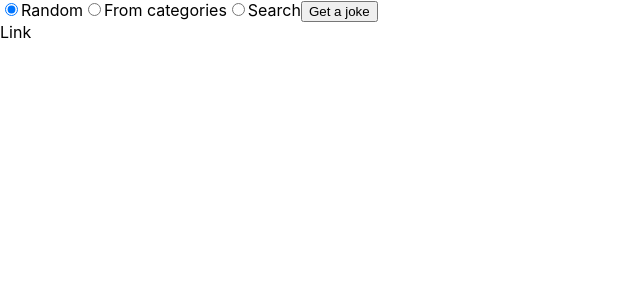
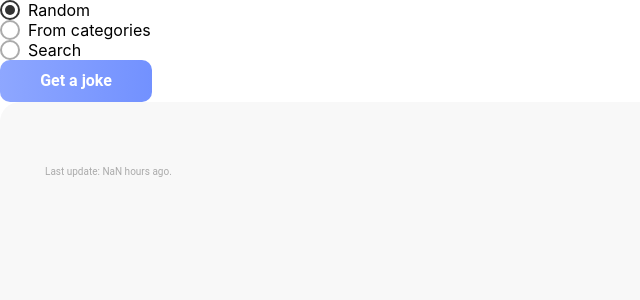
Before and after one commit to kdrshvolia/msi2020-frontend-development-test, a React (Create React App) app: page / in a window 1280 px wide. Shown: the top 300 px of the page, without its empty margins (0-640 px from the left). Built offline with nearby package versions, Linux system fonts and the light colour scheme.

Commit message:
Adds styled components

```diff
--- a/package.json
+++ b/package.json
@@ -9,7 +9,8 @@
     "prop-types": "^15.7.2",
     "react": "^16.13.1",
     "react-dom": "^16.13.1",
-    "react-scripts": "3.4.1"
+    "react-scripts": "3.4.1",
+    "styled-components": "^5.1.0"
   },
   "scripts": {
     "start": "react-scripts start",
--- a/src/components/Button/Button.js
+++ b/src/components/Button/Button.js
@@ -1,14 +1,17 @@
 import React from 'react';
 import PropTypes from 'prop-types';
+import { SearchButton } from './StyledComponents';
 
 const Button = ({ text, onClick }) => {
   const handleClick = () => {
     onClick();
   };
   return (
-    <button type="button" onClick={handleClick}>
-      {text}
-    </button>
+    <div>
+      <SearchButton type="button" onClick={handleClick}>
+        {text}
+      </SearchButton>
+    </div>
   );
 };
 
--- /dev/null
+++ b/src/components/Button/StyledComponents.js
@@ -0,0 +1,18 @@
+import styled, { css } from 'styled-components';
+
+const SearchButton = styled.button`
+  cursor: pointer;
+  width: 152px;
+  height: 42px;
+  background: linear-gradient(92.01deg, #8ea7ff 0%, #7291ff 100%);
+  border-radius: 10px;
+  font-family: Roboto;
+  font-style: normal;
+  font-weight: bold;
+  font-size: 16px;
+  line-height: 22px;
+  color: #ffffff;
+  border: none;
+`;
+
+export { SearchButton };
--- a/src/components/JokeContainer/JokeContainer.js
+++ b/src/components/JokeContainer/JokeContainer.js
@@ -1,14 +1,21 @@
 import React from 'react';
 import PropTypes from 'prop-types';
+import { calculateTimeDifference } from '../../util';
+import { JokeText, JokeWrapper, UpdateInfo } from './StyledComponents';
 
 const JokeContainer = ({ joke }) => {
   return (
-    <div>
-      <a href={joke.url}>Link</a>
-      <div className="joke-text">{joke.value}</div>
-      <div className="category">{joke.categories} </div>
-      <div className="last-update" />
-    </div>
+    <JokeWrapper>
+      <div>
+        <div className="logo" />
+        <a href={joke.url}>{joke.id}</a>
+        <JokeText className="joke-text">{joke.value}</JokeText>
+        <div className="category">{joke.categories} </div>
+        <UpdateInfo className="last-update">
+          Last update: {calculateTimeDifference(Date.parse(joke.updated_at), new Date())} hours ago.
+        </UpdateInfo>
+      </div>
+    </JokeWrapper>
   );
 };
 
--- /dev/null
+++ b/src/components/JokeContainer/StyledComponents.js
@@ -0,0 +1,33 @@
+import styled, { css } from 'styled-components';
+
+const JokeWrapper = styled.div`
+  width: 680px;
+  height: 225px;
+  background: #f8f8f8;
+  border-radius: 20px;
+  box-sizing: border-box;
+  padding: 45px;
+  font-family: Roboto;
+  font-style: normal;
+  font-weight: normal;
+`;
+
+const JokeText = styled.p`
+  font-family: Roboto;
+  font-style: normal;
+  font-weight: normal;
+  font-size: 18px;
+  line-height: 26px;
+  color: #333333;
+  width: 540px;
+`;
+
+const UpdateInfo = styled.div`
+  font-size: 10px;
+  line-height: 14px;
+  /* identical to box height, or 140% */
+  width: 128px;
+  color: #ababab;
+`;
+
+export { JokeWrapper, JokeText, UpdateInfo };
--- a/src/components/Radio/Radio.js
+++ b/src/components/Radio/Radio.js
@@ -1,15 +1,16 @@
 import React from 'react';
 import PropTypes from 'prop-types';
+import { CustomRadio } from './StyledComponents';
 
 const Radio = ({ name, value, option, checked, handleChange }) => {
   const onChange = () => {
     handleChange(option);
   };
   return (
-    <>
-      <input type="radio" name={name} checked={checked} onChange={onChange} />
-      {value}
-    </>
+    <div>
+      <CustomRadio type="radio" name={name} id={value} checked={checked} onChange={onChange} />{' '}
+      <label htmlFor={value}>{value}</label>
+    </div>
   );
 };
 
--- /dev/null
+++ b/src/components/Radio/StyledComponents.js
@@ -0,0 +1,68 @@
+import styled, { css } from 'styled-components';
+
+const CustomRadio = styled.input`
+  &:checked,
+  &:not(:checked) {
+    position: absolute;
+    left: -9999px;
+  }
+  &:checked + label,
+  &:not(:checked) + label {
+    position: relative;
+    padding-left: 28px;
+    cursor: pointer;
+    line-height: 20px;
+    display: inline-block;
+  }
+  &:not(:checked) + label:before {
+    content: '';
+    position: absolute;
+    left: 0;
+    top: 0;
+    width: 20px;
+    height: 20px;
+    border: 2px solid #ababab;
+    box-sizing: border-box;
+    border-radius: 100%;
+    background: #fff;
+  }
+
+  &:checked + label:before {
+    border: 2px solid #333333;
+    content: '';
+    position: absolute;
+    left: 0;
+    top: 0;
+    width: 20px;
+    height: 20px;
+    box-sizing: border-box;
+    border-radius: 100%;
+    background: #fff;
+  }
+  &:checked + label:after,
+  &:not(:checked) + label:after {
+    content: '';
+    width: 10px;
+    height: 10px;
+    background: #333333;
+    position: absolute;
+    top: 5px;
+    left: 5px;
+    border-radius: 100%;
+    -webkit-transition: all 0.2s ease;
+    transition: all 0.2s ease;
+  }
+
+  &:not(:checked) + label:after {
+    opacity: 0;
+    -webkit-transform: scale(0);
+    transform: scale(0);
+  }
+  &:checked + label:after {
+    opacity: 1;
+    -webkit-transform: scale(1);
+    transform: scale(1);
+  }
+`;
+
+export { CustomRadio };
--- a/src/components/SearchInput/SearchInput.js
+++ b/src/components/SearchInput/SearchInput.js
@@ -1,5 +1,6 @@
 import React from 'react';
 import PropTypes from 'prop-types';
+import {CustomInput} from './StyledComponents';
 
 const SearchInput = ({ placeholder, onChange }) => {
   const handleChange = (e) => {
@@ -7,7 +8,7 @@ const SearchInput = ({ placeholder, onChange }) => {
     onChange(text);
   };
 
-  return <input type="text" placeholder={placeholder} onChange={handleChange} />;
+  return <div><CustomInput type="text" placeholder={placeholder} onChange={handleChange} /></div>;
 };
 
 SearchInput.propTypes = {
--- /dev/null
+++ b/src/components/SearchInput/StyledComponents.js
@@ -0,0 +1,19 @@
+import styled, { css } from 'styled-components';
+
+const CustomInput = styled.input`
+  position: absolute;
+  width: 680px;
+  height: 42px;
+  border: 2px solid #333333;
+  box-sizing: border-box;
+  border-radius: 10px;
+  font-family: Roboto;
+  font-style: normal;
+  font-weight: normal;
+  font-size: 16px;
+  line-height: 22px;
+  color: #ababab;
+  padding: 10px 15px;
+`;
+
+export { CustomInput };
--- /dev/null
+++ b/src/util.js
@@ -0,0 +1,19 @@
+const calculateTimeDifference = (pastDate, currentDate) => {
+  let diffInMilliSeconds = Math.abs(currentDate - pastDate) / 1000;
+
+
+  const days = Math.floor(diffInMilliSeconds / 86400) * 24;
+  diffInMilliSeconds -= days * 86400;
+
+
+  const hours = Math.floor(diffInMilliSeconds / 3600) % 24;
+  diffInMilliSeconds -= hours * 3600;
+
+  let difference = hours + days;
+
+
+  console.log(diffInMilliSeconds);
+  return difference;
+};
+
+export { calculateTimeDifference };
```
Also changed, not shown: src/components/JokesList/JokesList.js (added, +15 -0 lines), 1 other file (tests, documents, lock files or other folders).
